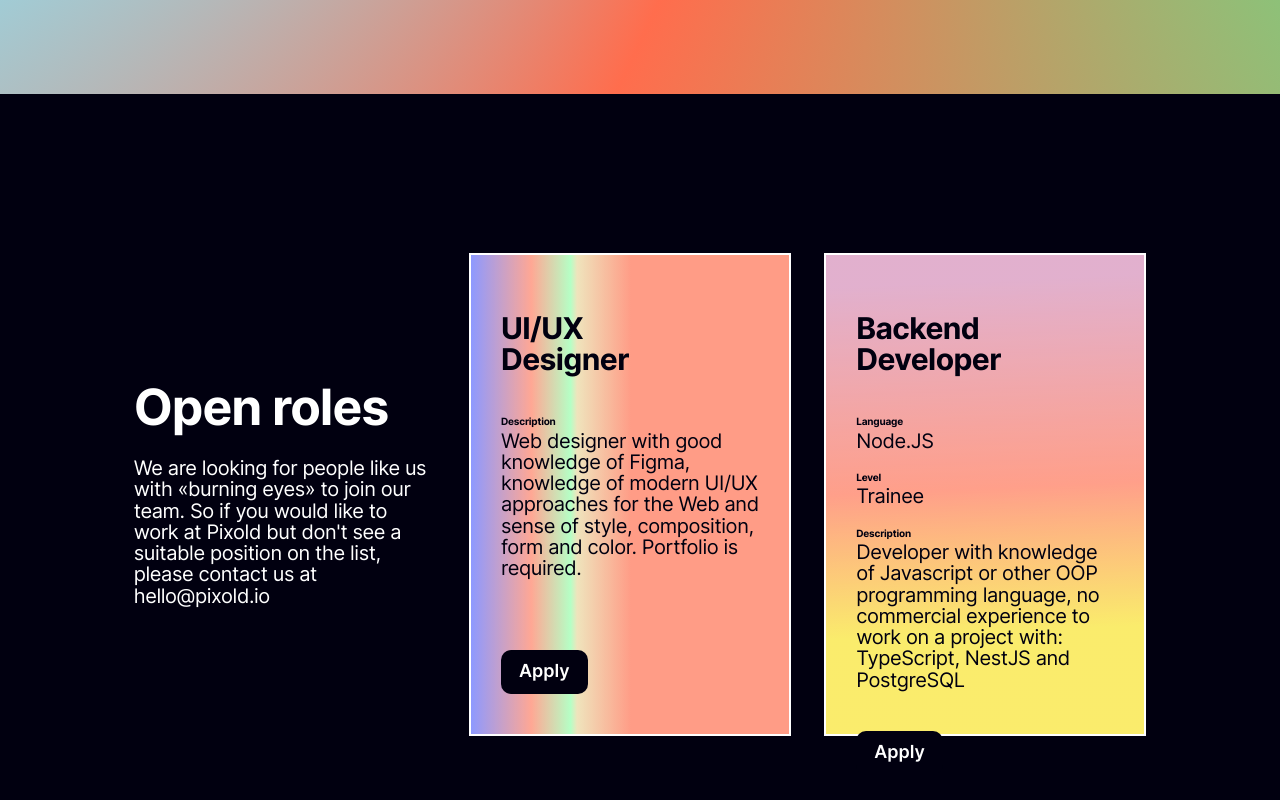
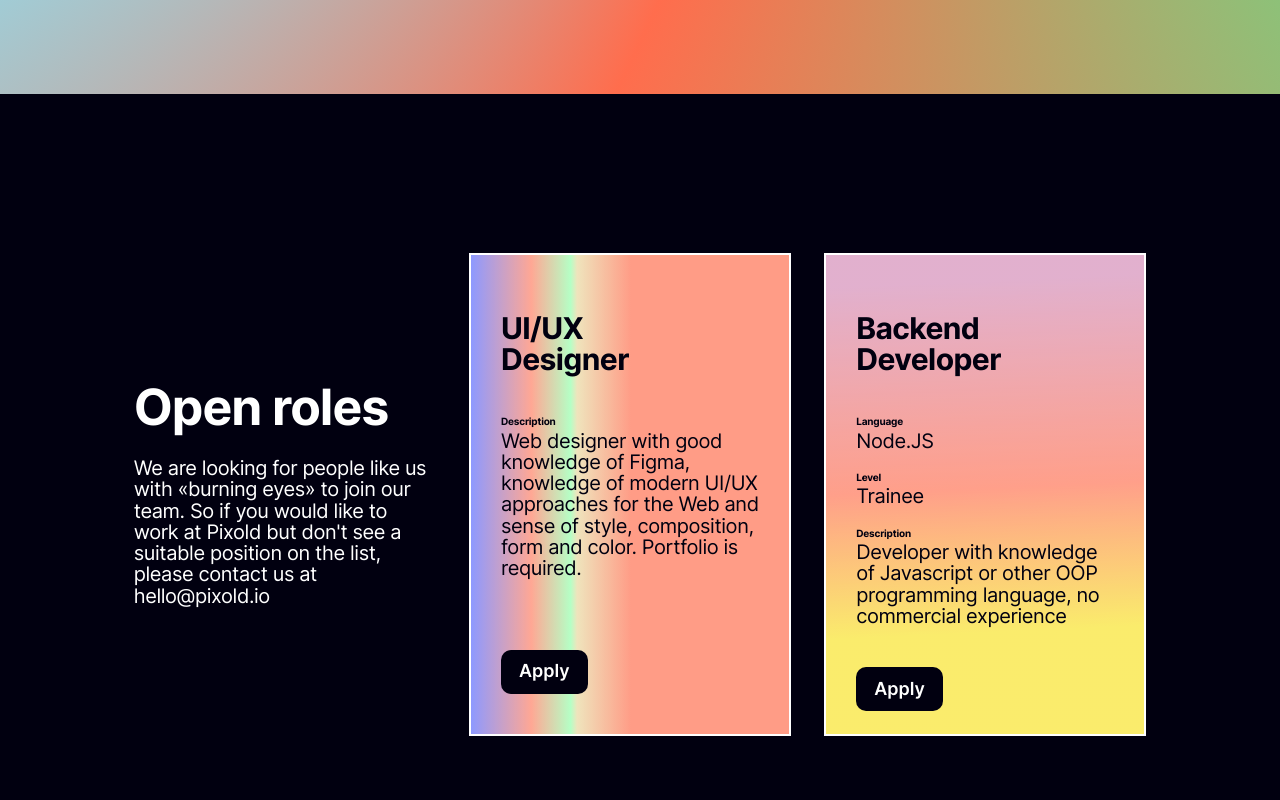
Before and after one commit to mbuslenko/pixold-web, a React (Create React App) app: page / in a window 1280 px wide. Shown: the part 706-1506 px from the top of the page. Built offline with nearby package versions, Linux system fonts and the light colour scheme.

Commit message:
fix too long text

```diff
--- a/src/pages/careers/CareersPage.tsx
+++ b/src/pages/careers/CareersPage.tsx
@@ -53,7 +53,7 @@ export const CareersPage = () => {
           <div>
             <h3 className="careers-page-vacancy-title-small">Description</h3>
             <p className="careers-page-vacancy-desc">
-              Developer with knowledge of Javascript or other OOP programming language, no commercial experience to work on a project with: TypeScript, NestJS and PostgreSQL
+              Developer with knowledge of Javascript or other OOP programming language, no commercial experience
             </p>
           </div>
         </CareerVacancy>
```
